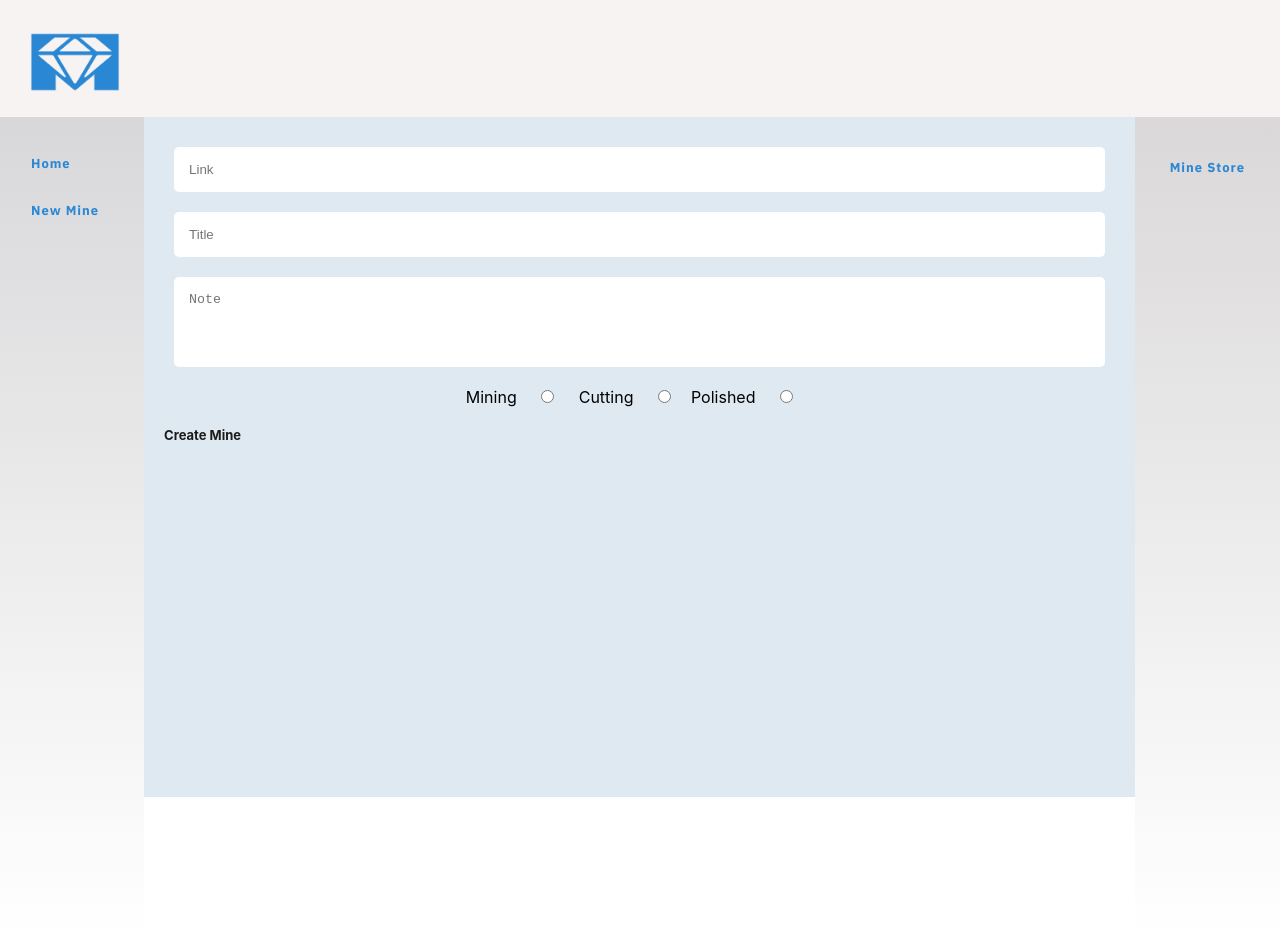
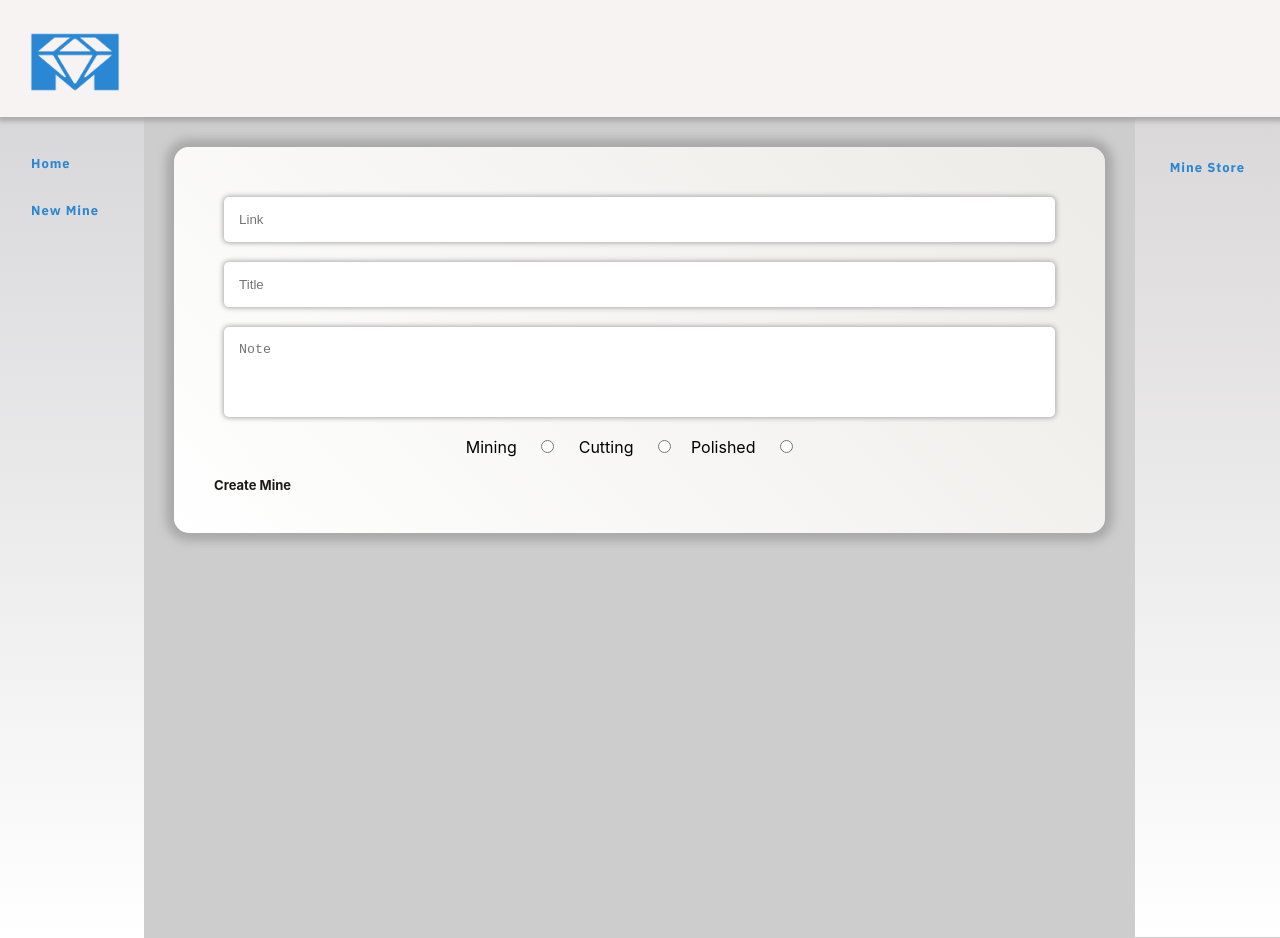
Before and after one commit to OG-Miller/Mineral_app, a React (Create React App) app in the folder client/: page /NewMine in a window 1280 px wide. Built offline with nearby package versions, Linux system fonts and the light colour scheme.

Commit message:
css latest shadows lightmode

```diff
--- a/client/src/Header/header.css
+++ b/client/src/Header/header.css
@@ -8,6 +8,7 @@
   position: sticky;
   top:0;
   /* align-items: center; */
+  box-shadow: 1px 1px 5px 3px rgb(170, 169, 169);
 
 }
 
--- a/client/src/MineLink/mineLink.css
+++ b/client/src/MineLink/mineLink.css
@@ -11,6 +11,7 @@
   box-shadow: 1px 1px 1px rgb(109, 109, 109);
   /* max-height: 55px; */
   border-radius: 10px;
+
 }
 .mineLink_container:hover {
   /* background-color:  #c3c3c4; */
--- a/client/src/NewMine/newMine.css
+++ b/client/src/NewMine/newMine.css
@@ -1,6 +1,6 @@
 
 .new-mine-main{
-  background-color: #dee9f1 ;
+  background-color: #cdcdcd ;
   align-content: center;
   display: flex;
   flex: 7;
@@ -15,9 +15,15 @@
 }
 
 .new-mine-form{
-  background-color: #dee9f1;
+  background: linear-gradient(45deg, #ffffff,#ecebe7 );
+  margin: 20px;
+  padding:  30px;
   display: flex;
   flex-direction: column;
+  min-height: fit-content;
+  box-shadow: 0px 0px 10px 8px rgb(170, 169, 169);
+  /* border: 4px solid  #838281; */
+  border-radius: 15px;
 }
 
 .link-input, .title-input, .body-input {
@@ -27,6 +33,7 @@
   margin-left: 20px;
   margin-right: 20px;
   border-radius: 5px;
+  box-shadow: 0px 0px 5px 1px rgb(170, 169, 169);
 
 }
 
--- a/client/src/ReadMine/readMine.css
+++ b/client/src/ReadMine/readMine.css
@@ -33,7 +33,8 @@
   overflow: auto;
   word-wrap: break-word;
   min-height: fit-content;
-  box-shadow: 1px 1px 10px 10px rgb(170, 169, 169);
+  box-shadow: 4px 4px 6px 4px  rgb(143, 143, 143);
+  /* box-shadow: 0px 0px 10px 8px rgb(170, 169, 169);
   /* border: 4px solid  #838281; */
   border-radius: 15px;
 
--- a/client/src/index.css
+++ b/client/src/index.css
@@ -6,7 +6,7 @@ body {
   -webkit-font-smoothing: antialiased;
   -moz-osx-font-smoothing: grayscale;
   text-decoration: none;
-
+  background-color: #cdcdcd;
 }
 
 code {
```
